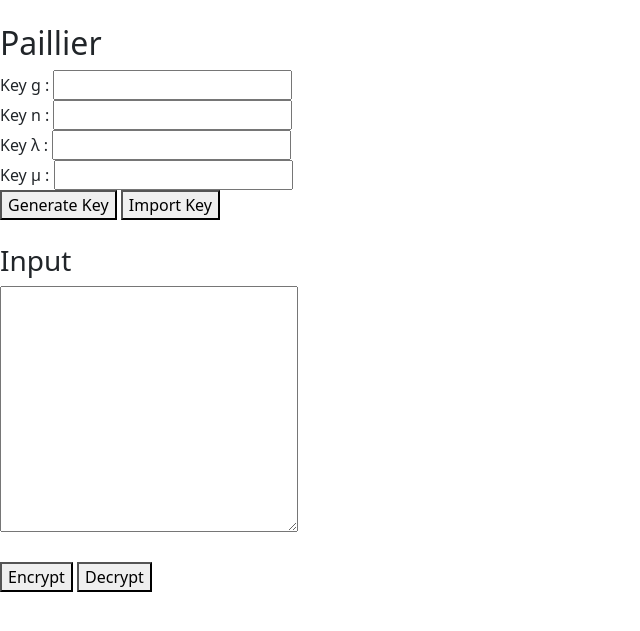
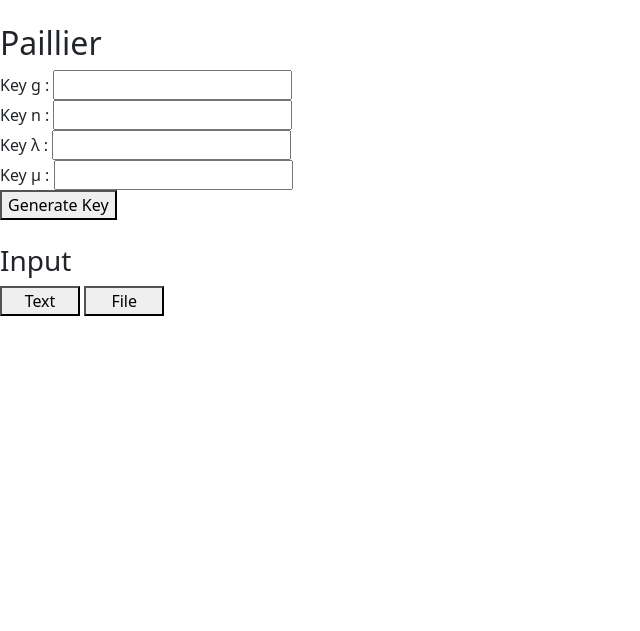
Before and after one commit to Rexy-Gamaliel/Public-Key-Cipher, a Flask app: page /paillier in a window 1280 px wide. Shown: the part 152-783 px from the top of the page, without its empty margins (0-640 px from the left). Run offline with Flask 2, Linux system fonts and the light colour scheme; some libraries are stand-ins or nearby versions.

Commit message:
update paillier ui

```diff
--- a/src/app.py
+++ b/src/app.py
@@ -14,6 +14,7 @@ TEMP_DIR = "./temp/"
 def home():
     return render_template("home.html")
 
+#---------- ELGAMAL -------------
 @app.route('/elgamal')
 def elgamal():
     return render_template("elgamal.html")
@@ -103,6 +104,8 @@ def elgamal_decrypt_file():
     path = os.path.join(current_app.root_path + "/" + outfilename)
     return send_file(path, as_attachment=True)
 
+
+#---------- PAILLIER -------------
 @app.route("/paillier")
 def paillier():
     return render_template("paillier.html")
@@ -114,7 +117,7 @@ def paillier_genkey():
                 KEY_DIR+"paillier.pri")
     key = dict()
     key['g'], key['n'] = pail.key.public()
-    key['h'], key['u'] = pail.key.private()
+    key['h'], key['u'], _ = pail.key.private()
     for k in key:
         key[k] = str(key[k])
     return key
@@ -147,5 +150,40 @@ def paillier_decrypt():
     result = open(TEMP_DIR+"output.txt", 'r').read()
     return result
 
+@app.route("/paillier/dumpkey", methods=["POST", "GET"])
+def paillier_dumpkey():
+    data = json.loads(request.form.get('data'))
+    pail = Paillier()
+    pail.key.setKey(int(data["g"]),\
+                    int(data["n"]), \
+                    int(data["h"]), \
+                    int(data["u"]))
+    pail.dumpKey(TEMP_DIR+"key.pub", TEMP_DIR+"key.pri")
+    return "success"
+
+@app.route("/paillier/file_encrypt", methods=["POST", "GET"])
+def paillier_encrypt_file():
+    f = request.files["file"]
+    f.save(TEMP_DIR+"input")
+    pail = Paillier()
+    pail.importPubKey(TEMP_DIR+"key.pub")
+    pail.importPriKey(TEMP_DIR+"key.pri")
+    outfilename = ".out/output"
+    pail.encrypt_any_file(TEMP_DIR+"input", "./src/"+outfilename)
+    path = os.path.join(current_app.root_path + "/" + outfilename)
+    return send_file(path, as_attachment=True)
+
+@app.route("/paillier/file_decrypt", methods=["POST", "GET"])
+def paillier_decrypt_file():
+    f = request.files["file"]
+    f.save(TEMP_DIR+"input")
+    pail = Paillier()
+    pail.importPubKey(TEMP_DIR+"key.pub")
+    pail.importPriKey(TEMP_DIR+"key.pri")
+    outfilename = ".out/output"
+    pail.decrypt_any_file(TEMP_DIR+"input", "./src/"+outfilename)
+    path = os.path.join(current_app.root_path + "/" + outfilename)
+    return send_file(path, as_attachment=True)
+
 if __name__ == "__main__":
     app.run(debug=True)
--- a/src/templates/paillier.html
+++ b/src/templates/paillier.html
@@ -14,19 +14,33 @@
         <label for="KeyU">Key  	&#956; : </label>
         <input type="number" name="KeyU" id="KeyU"><br>
     <button id="generateKey">Generate Key</button>
-    <button id="importKey">Import Key</button>
     <br>
     <br>
     <div id="input">
         <h3>Input</h3>
-        <textarea id="inText" style="resize: both;"
-                name="inText" cols='30' rows="10"></textarea>
+        <button id="text-input-on" style="width: 80px;">Text</button>
+        <button id="file-input-on" style="width: 80px;">File</button>
+        <br>
+        <br>
+        <div id='text-input' hidden>
+            <textarea id="inText" style="resize: both;"
+                    name="inText" cols='30' rows="10"></textarea><br><br>
+            <button id="Encrypt" name="Encrypt">Encrypt</button>
+            <button id="Decrypt" name="Decrypt">Decrypt</button>
+            <br>
+            <div id="result"></div>
+        </div>
+        <div id='file-input' hidden>
+            <form id="file-form" action="/paillier" method="post"
+            enctype = "multipart/form-data">
+                <input id="file" type ="file" name ="file">
+                <button id="file-submit" type="submit" hidden>Submit</button>
+            </form>
+            <br>
+            <button id="Encrypt-File" name="Encrypt">Encrypt</button>
+            <button id="Decrypt-File" name="Decrypt">Decrypt</button>
+        </div>
     </div>
-    <br>
-    <button id="Encrypt" name="Encrypt">Encrypt</button>
-    <button id="Decrypt" name="Decrypt">Decrypt</button>
-
-    <div id="result"></div>
 
     <script>
     $("#generateKey").on("click", () => {
@@ -68,6 +82,28 @@
         body.text =$("#inText").val()
         return JSON.stringify(body)
     }
+    $("#text-input-on").on("click", () => {
+        $("#text-input").removeAttr("hidden")
+        $("#file-input").attr("hidden", 1)
+    })
+    $("#file-input-on").on("click", () => {
+        $("#file-input").removeAttr("hidden")
+        $("#text-input").attr("hidden", 1)
+    })
+    $("#Encrypt-File").on('click', () => {
+        let data = createBodyRequest();
+        $.post("/paillier/dumpkey", {data:data}).done(data => {
+            $("#file-form").attr("action", "/paillier/file_encrypt")
+            $("#file-submit").click()
+        })
+    })
+    $("#Decrypt-File").on('click', () => {
+        let data = createBodyRequest();
+        $.post("/paillier/dumpkey", {data:data}).done(data => {
+            $("#file-form").attr("action", "/paillier/file_decrypt")
+            $("#file-submit").click()
+        })
+    })
     </script>
 
 {% endblock %}
```
Also changed, not shown: src/paillier.py (+70 -8 lines), 2 other files.
